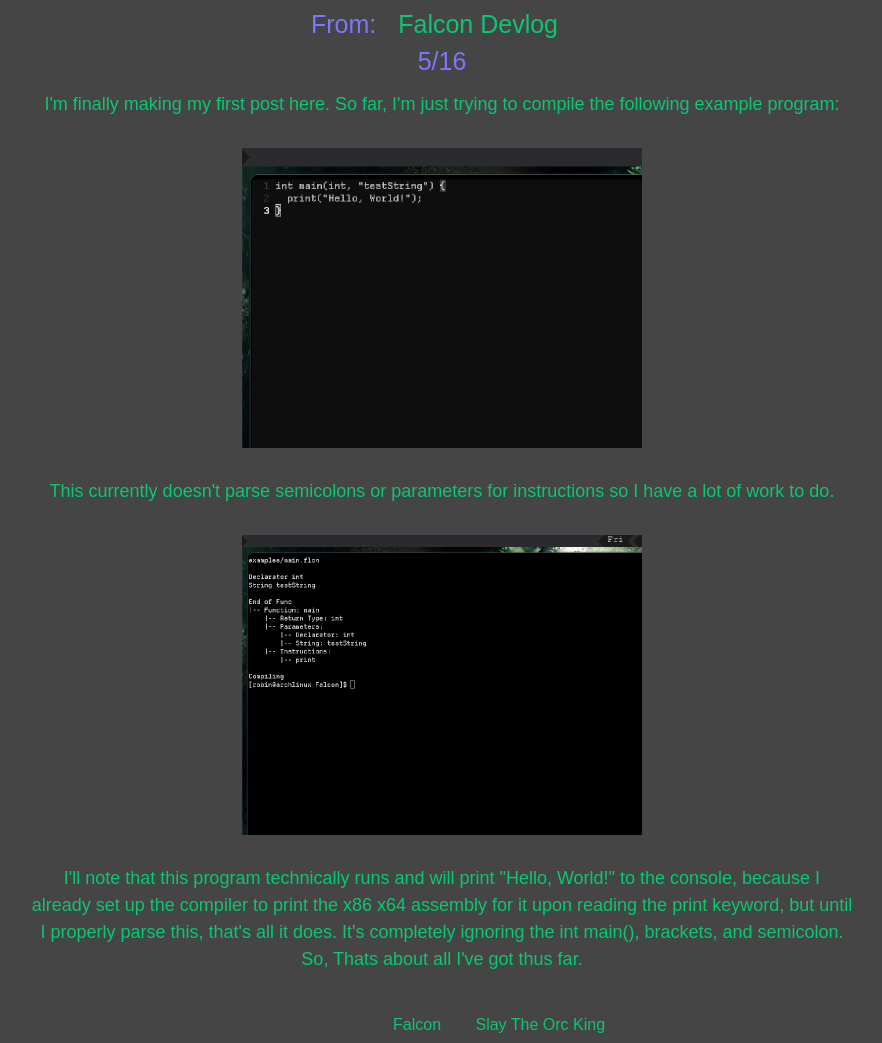
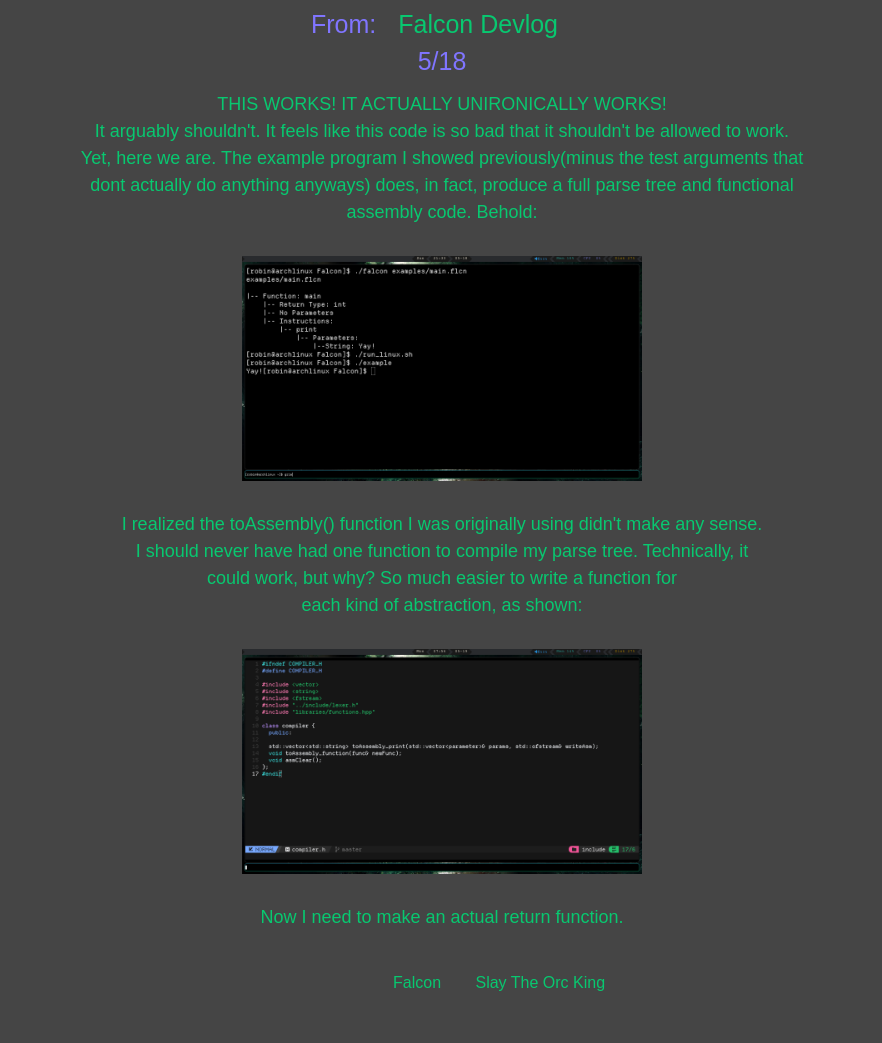
Before and after one commit to bruce835/bruce835.github.io, a website: page docs/index.html in a window 1280 px wide. Shown: the part 256-1299 px from the top of the page, without its empty margins (198-1080 px from the left). After the commit the page ends 1257 px from the top, so only its background shows below. Drawn offline with Linux system fonts and the light colour scheme; a web font is replaced by a local one.

Commit message:
Updated most recent post

```diff
--- a/docs/index.html
+++ b/docs/index.html
@@ -30,22 +30,22 @@
     <h3>From: <a href="FALCON_devlog.html">Falcon Devlog</a></h3>
 
 		<div id="post">
-			<h3>5/16</h3>
-			<p>I'm finally making my first post here. So far, I'm just trying to compile the following example program:<br>
+			<h3>5/18</h3>
+			<p>THIS WORKS! IT ACTUALLY UNIRONICALLY WORKS!<br>
+			It arguably shouldn't. It feels like this code is so bad that it shouldn't be allowed to work.<br>
+			Yet, here we are. The example program I showed previously(minus the test arguments that<br>
+			dont actually do anything anyways) does, in fact, produce a full parse tree and functional<br>
+			assembly code. Behold:<br>
 			</p>
 
-			<img src="Images/5_2025/16_f01.png"></img>
+			<img src="Images/5_2025/18_f01.png"></img>
 
-			<p>This currently doesn't parse semicolons or parameters for instructions so I have a lot of work to do.<br>
-			</p>
-
-			<img src="Images/5_2025/16_f02.png"></img>
-
-      <p>I'll note that this program technically runs and will print "Hello, World!" to the console, because I<br>
-      already set up the compiler to print the x86 x64 assembly for it upon reading the print keyword, but until<br>
-      I properly parse this, that's all it does. It's completely ignoring the int main(), brackets, and semicolon.<br>
-      So, Thats about all I've got thus far.<br>
-			</p>
+			<p>I realized the toAssembly() function I was originally using didn't make any sense.<br>
+       I should never have had one function to compile my parse tree. Technically, it<br>
+       could work, but why? So much easier to write a function for<br>
+       each kind of abstraction, as shown:</p>
+      <img src="Images/5_2025/18_f02.png"></img>
+      <p>Now I need to make an actual return function.</p>
 		</div>
 
     <div id="end">
```
